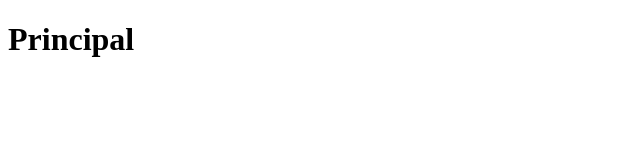
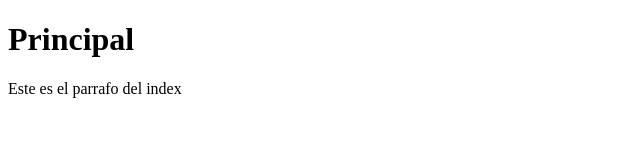
Before and after one commit to TomasDnlAranda/prueba, a plain HTML site: page index.html in a window 1280 px wide. Shown: the whole page, without its empty margins (0-640 px from the left). Drawn offline with Linux system fonts and the light colour scheme.

Commit message:
agregue un p al index.html

```diff
--- a/index.html
+++ b/index.html
@@ -8,5 +8,6 @@
 	</head>
 	<body>
 		<h1>Principal</h1>
+		<p>Este es el parrafo del index</p>
 	</body>
 </html>
```
